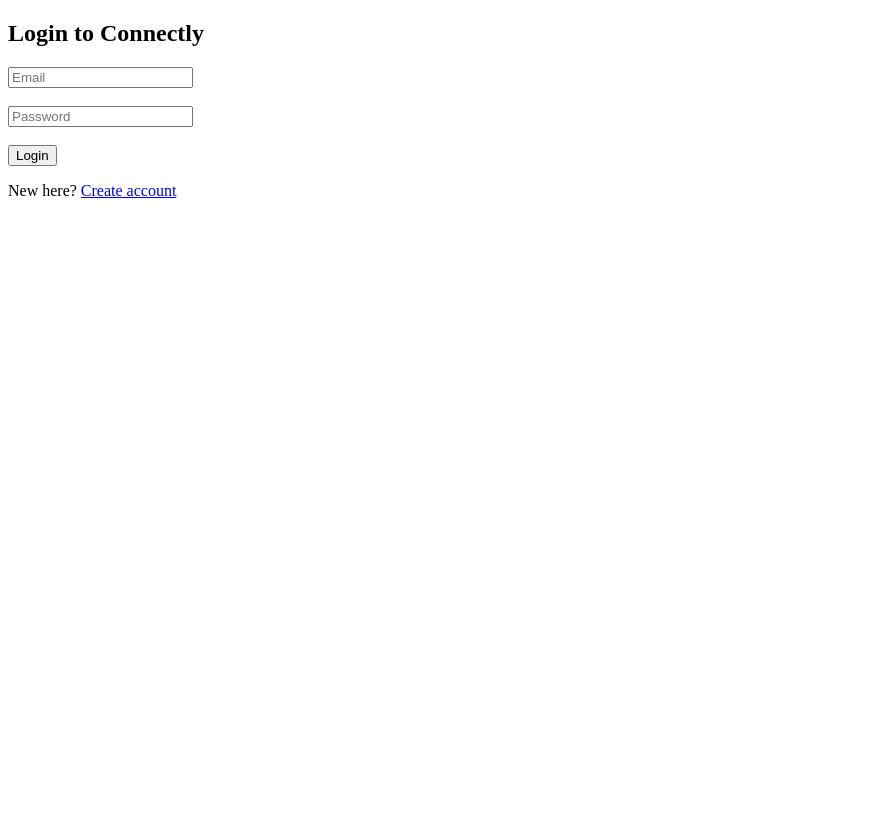
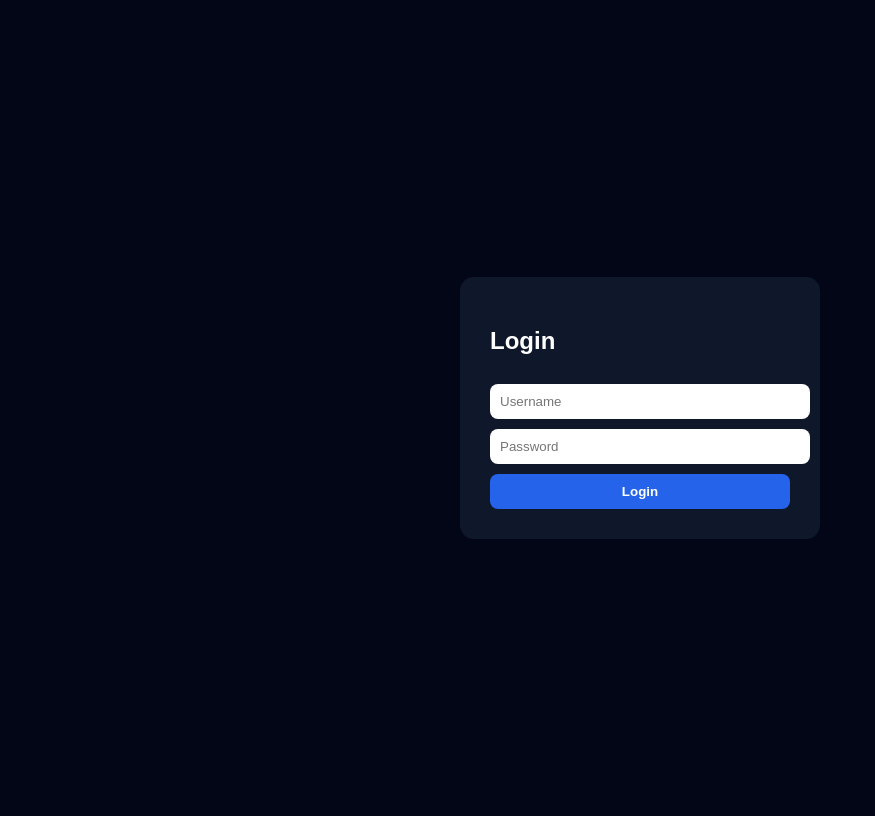
Before and after one commit to uconnectly/connectly, a Flask app: page /login in a window 1280 px wide. Shown: the whole page, without its empty margins (0-875 px from the left). Before the commit the page ends 198 px from the top, so only its background shows below. Run offline with Flask 3, Linux system fonts and the light colour scheme.

Commit message:
Update login.html

```diff
--- a/templates/login.html
+++ b/templates/login.html
@@ -2,16 +2,42 @@
 <html>
 <head>
   <title>Login | Connectly</title>
+  <style>
+    body {
+      background: #020617;
+      color: white;
+      font-family: Arial;
+      display: flex;
+      justify-content: center;
+      align-items: center;
+      height: 100vh;
+    }
+    form {
+      background: #0f172a;
+      padding: 30px;
+      border-radius: 14px;
+      width: 300px;
+    }
+    input, button {
+      width: 100%;
+      padding: 10px;
+      margin-top: 10px;
+      border-radius: 8px;
+      border: none;
+    }
+    button {
+      background: #2563eb;
+      color: white;
+      font-weight: bold;
+    }
+  </style>
 </head>
 <body>
-  <h2>Login to Connectly</h2>
-
   <form method="POST">
-    <input type="email" name="email" placeholder="Email" required /><br><br>
-    <input type="password" name="password" placeholder="Password" required /><br><br>
+    <h2>Login</h2>
+    <input type="text" placeholder="Username" required>
+    <input type="password" placeholder="Password" required>
     <button type="submit">Login</button>
   </form>
-
-  <p>New here? <a href="/signup">Create account</a></p>
 </body>
 </html>
```
